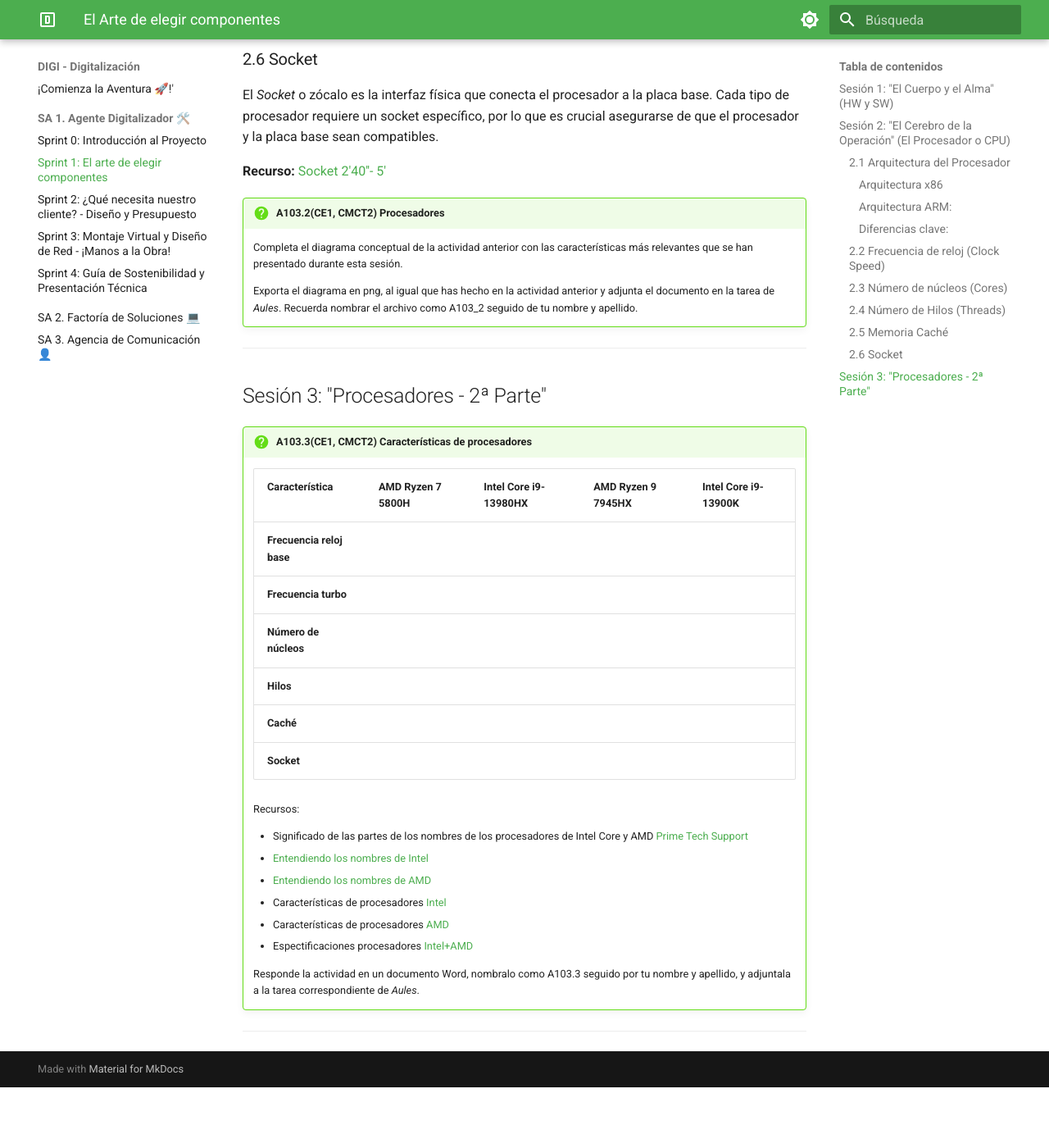
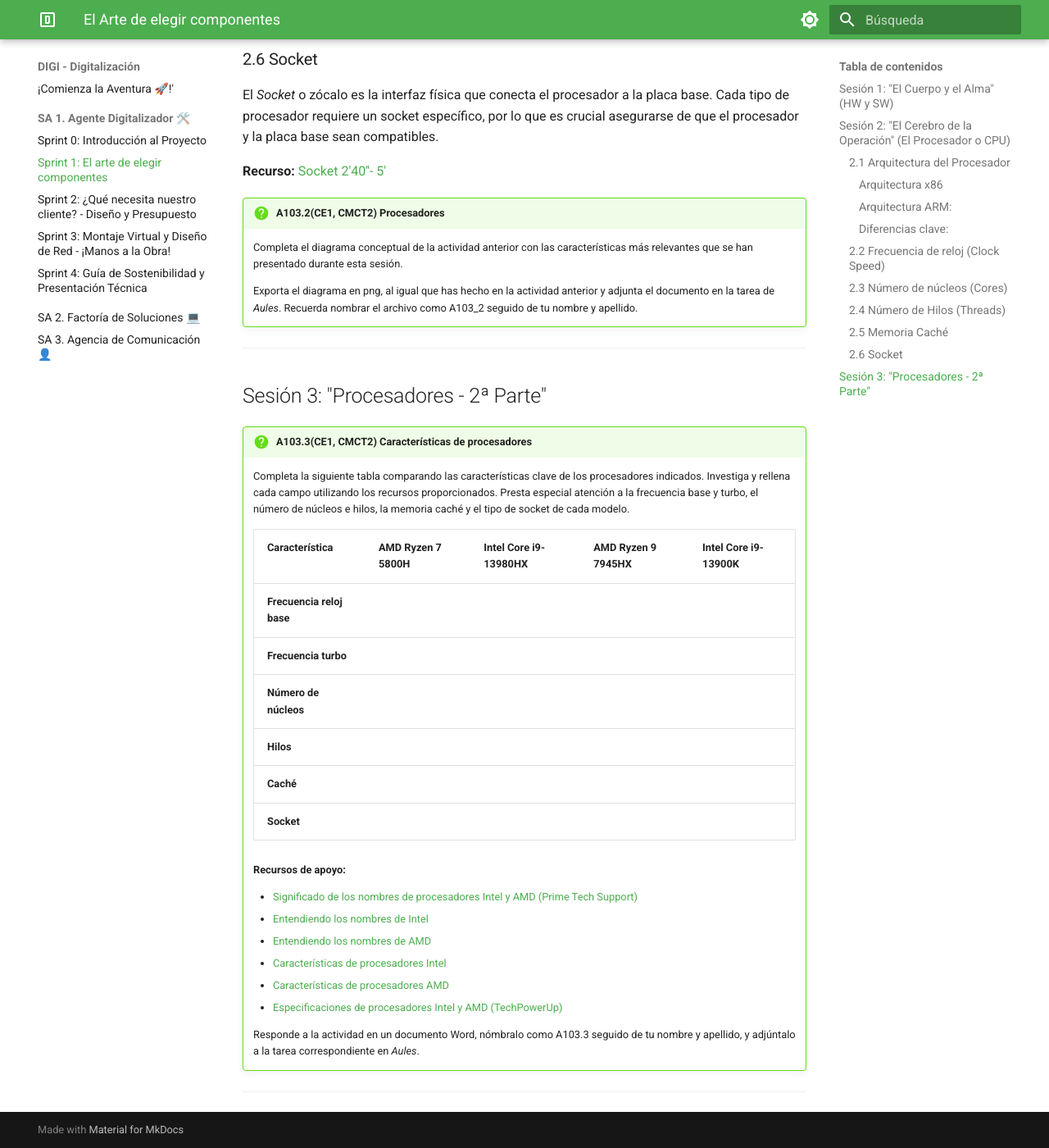
Before and after one commit to Javier-Perales/DIGI, an MkDocs documentation site: the page built from docs/sa01/sprint01.md, in a window 1280 px wide and 1400 px high, scrolled down 4811 px. Shown: the whole window at 82% size. Built offline with MkDocs 1.6.1 and Material for MkDocs 9.7.7, drawn with Linux system fonts in a browser that asks for light colours; before the commit the page ends 6137 px from its top, so only the background shows below that.

Commit message:
Srpint 1 16 9 2

```diff
--- a/docs/sa01/sprint01.md
+++ b/docs/sa01/sprint01.md
@@ -149,6 +149,7 @@ El *Socket* o zócalo es la interfaz física que conecta el procesador a la plac
 
 !!! question "A103.3(CE1, CMCT2) Características de procesadores"
 
+    Completa la siguiente tabla comparando las características clave de los procesadores indicados. Investiga y rellena cada campo utilizando los recursos proporcionados. Presta especial atención a la frecuencia base y turbo, el número de núcleos e hilos, la memoria caché y el tipo de socket de cada modelo.
 
     | Característica             | AMD Ryzen 7 5800H | Intel Core i9-13980HX | AMD Ryzen 9 7945HX | Intel Core i9-13900K |
     |----------------------------|-------------------|-----------------------|--------------------|----------------------|
@@ -159,17 +160,16 @@ El *Socket* o zócalo es la interfaz física que conecta el procesador a la plac
     | **Caché**                  |                   |                       |                    |                      |
     | **Socket**                 |                   |                       |                    |                      |
 
+    **Recursos de apoyo:**
 
-    Recursos:
-
-    - Significado de las partes de los nombres de los procesadores de Intel Core y AMD [Prime Tech Support](https://primetechsupport.com/es/blogs/gaming-pc-repairs/decoding-cpu-names-understanding-amd-intels-nomenclature)
+    - [Significado de los nombres de procesadores Intel y AMD (Prime Tech Support)](https://primetechsupport.com/es/blogs/gaming-pc-repairs/decoding-cpu-names-understanding-amd-intels-nomenclature)
     - [Entendiendo los nombres de Intel](https://www.intel.com/content/www/us/en/processors/processor-numbers.html)
     - [Entendiendo los nombres de AMD](https://medium.com/@meCreator/01-understanding-amd-processor-names-3a89261dcd99)
-    - Características de procesadores [Intel](https://www.intel.la/content/www/xl/es/products/details/processors.html)
-    - Características de procesadores [AMD](https://www.amd.com/es/products/specifications/processors.html)
-    - Espectificaciones procesadores [Intel+AMD](https://www.techpowerup.com/cpu-specs/)
+    - [Características de procesadores Intel](https://www.intel.la/content/www/xl/es/products/details/processors.html)
+    - [Características de procesadores AMD](https://www.amd.com/es/products/specifications/processors.html)
+    - [Especificaciones de procesadores Intel y AMD (TechPowerUp)](https://www.techpowerup.com/cpu-specs/)
 
-    Responde la actividad en un documento Word, nombralo como A103.3 seguido por tu nombre y apellido, y adjuntala a la tarea correspondiente de *Aules*.
+    Responde a la actividad en un documento Word, nómbralo como A103.3 seguido de tu nombre y apellido, y adjúntalo a la tarea correspondiente en *Aules*.
 
 ---
 
```
